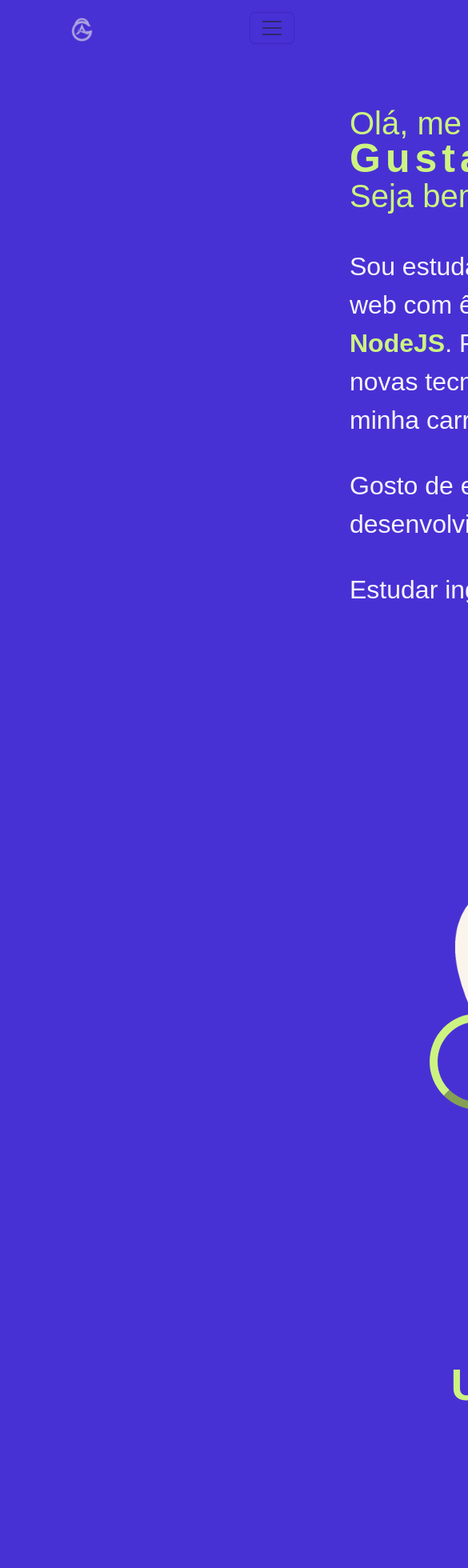
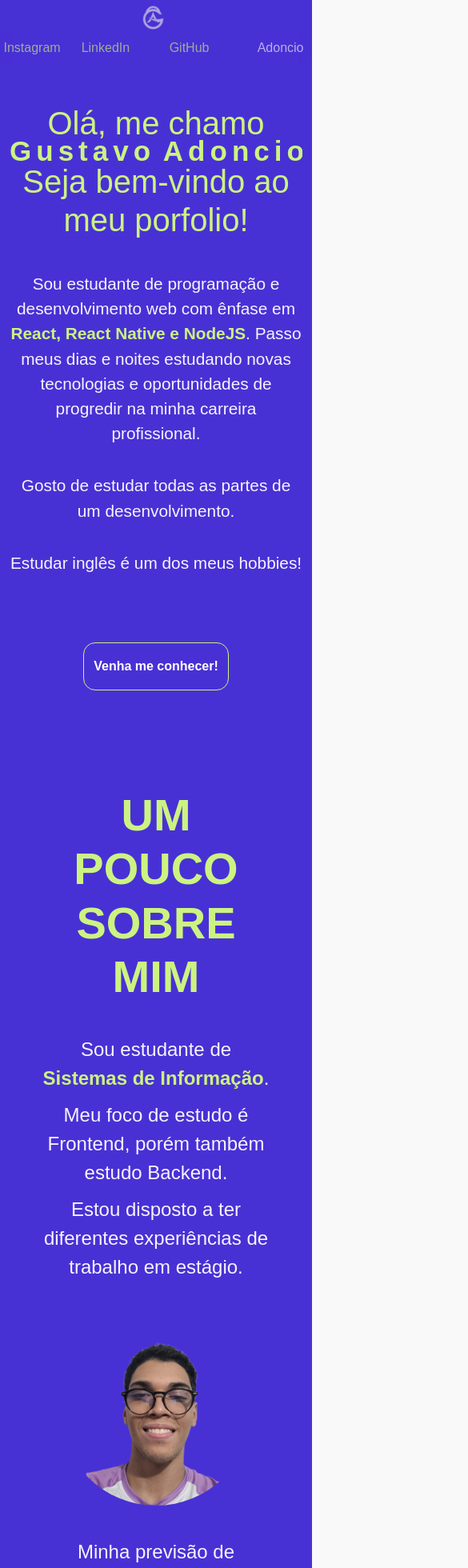
Before and after one commit to Adonccio/portfolio, a React (Vite) app: page / in a window 390 px wide. Shown: the top 1960 px of the page at 80% size, 585 px wide, since content can reach past the window. Built offline with nearby package versions, Linux system fonts and the light colour scheme; a web font is replaced by a local one.

Commit message:
responsividade

```diff
--- a/src/App.css
+++ b/src/App.css
@@ -9,6 +9,7 @@ body {
 h1{
   font-size: 3.5rem;
 }
+
 
 #infos-home {
   display: flex;
@@ -108,6 +109,11 @@ h1{
   background-color: #ccf381;
   color: #4831d4 !important;
 }
+
+#venha:hover {
+  color: #4831d4;
+}
+
 
 #foto {
   position: relative;
@@ -314,7 +320,7 @@ hr {
   font-size: 40px;
   color: #ccf381;
 }
-.sobreMim{
+#sobreMim{
 
   background-color: #4831D4;
 }
@@ -369,7 +375,7 @@ a{
 }
 
 .itensSobre {
-  margin-top: 200px;
+  margin: 200px auto auto auto;
 }
 
 #fotodiv {
@@ -543,13 +549,10 @@ a{
 .linkRedes{
   color: #4831D4 !important;
 }
+@media (max-width: 1650px) {
 
-@media (max-width: 1650px) {
-  section{
-    width: 1650px;
-  }
 #textos{
-  width: 15000px;
+  width: 1500px;
 }
 
 #foto{
@@ -579,9 +582,6 @@ a{
 #infos-home {
   display: flex;
   flex-direction: row;
-}
-.sectionRedes {
-  width: 1650px;
 }
 }
 
@@ -624,10 +624,6 @@ a{
     left: 10rem;
   }
 
-  .itensSobre{
-    width: 250px;
-    display: grid;
-  }
   .botaoProjeto{
     margin-top: 0px;
   }
@@ -666,6 +662,54 @@ a{
   float:left;
   width: 1200px;
 }
+
+#infos-home {
+  flex-direction: column; /* Alinhando os elementos verticalmente */
+}
+#textos{
+  width: 1000px;
+}
+#fotodiv{
+  width: 500px;
+}
+.container1{
+  width: 1000px;
+}
+.container2{
+  width: 1000px;
+}
+.txtSobre{
+  width: 200px;
+}
+#infos{
+  background-image: none;
+  background-color: #4831d4 !important;}
+  body{
+  text-align: center;
+
+  }
+
+#textos {
+  width: fit-content;
+}
+.sobreMimItens {
+  grid-template-columns: 1fr ;
+  align-content: space-around;
+}
+.itensSobre{
+  width: 100%;
+  margin-top: 30px;
+}
+.txtSobre{
+  margin: 10px auto;
+  width: 300px;
+}
+.minhaFoto{
+  top: 0px;
+  width: 30rem;
+  height: 30rem;
+}
+
 }
 
 
@@ -679,128 +723,253 @@ a{
   .nav-item{
     width: 110px;
   }
+  .sectionProjetos{
+    height: 3000px;
+  }
 
   .tecnologias{
-    width: 850px;
+    width: 700px;
+  }
+  .tecnologias > img{
+    width: 250px;
+    height: 250px;
+    animation: none;
   }
 
   .navbar {
-    height: 70px;
+    height: 80px;
     align-content: center;
   }
+  .container1{
+    width: 700px;
+  }
+  .container2{
+    width:  700px;
+  }
+  .descricaoProjeto {
+    width: 550px;
+  }
+  .projeto1, .cardProjeto1{
+    width: 600px;
+    height: 520px;
+    display: grid;
+    grid-auto-flow:dense;
+    align-content: center;
+  }
+  .projeto1 > img {
+    margin: 15px auto;
+  }
+  .projeto2, .cardProjeto2{
+    width: 600px;
+    height: 520px;
+    display: grid;
+    grid-template-columns: 1fr;
+    grid-auto-flow:dense;
+    gap: 0px;
+    align-content: center;
+  }
+  .projeto2 > img {
+    margin: 15px auto;
+    order: -1;
+  }
+
+  .projetoFoto {
+    width: 200px;
+    height: 200px;
+  }
+  .dadosProjeto{
+    height: 200px;
+    order: 1;
+  }
+  .dadosProjeto > h2 {
+    font-size: 30px;
+  }
+  .dadosProjeto > h3 {
+    font-size: 25px;
+  }
+  .dadosProjeto > p {
+    font-size: 20px;
+  }
+  .projetos{
+    gap: 30px;
+    justify-items: center;
+  }
+  .TitleSobre{
+    width: 600px;
+    margin: auto;
+  }
+}
+@media (max-width: 920px) {
+  #foto{
+    width: 25rem;
+    height: 25rem;
+  }
+  .circleGreen{
+    width: 7rem;
+    height: 7rem;
+    right: 6rem;
+  }
+  .circlePurple{
+    width: 7rem;
+    height: 7rem;
+    left: 20rem;
+  }
+  #fotodiv {
+    height: 25rem;
+  }
+}
+@media (max-width: 770px){
+  .tecnologias{
+    width: 22rem !important ;
+    height: 15rem;
+  }
+  .reactfoto{
+    width: 150px !important;
+    height: 130px !important;
+    margin: auto;
+  }
+  .nativefoto{
+    width: 150px !important;
+    height: 130px !important;
+    margin: auto;
+  }
+  .container1, .container2{
+    width: 100%;
+  }
+  .projeto1, .projeto2{
+    width: 100%;
+    margin: auto;
+  }
+  .cardProjeto1, .cardProjeto2{
+    width: 100%;
+  }
+  .dadosProjeto{
+    width: 80%;
+    margin: auto;
+  }
+  .dadosProjeto > h2{
+    font-size: 1.5rem;
+  }
+  .tecnologias{
+    margin: auto;
+  }
+  .dadosProjeto > h3{
+    font-size: 1.2rem;
+  }
+  .dadosProjeto > p{
+    font-size: 1rem;
+    margin-bottom: 2px;
+  }
+  .dadosProjeto > button{
+    height: 3rem;
+  }
+  .descricaoProjeto{
+    width: 80%;
+  }
+  .divfoto{
+    width: 300px;
+  }
+  .TitleSobre{
+    width: 70%;
+  }
+  .circlePurple{
+    display: none;
+  }
+  .circleGreen{
+
+    display: none;
+  }
+  #fotodiv{
+    width: 70%;
+    display: none;
+  }
+  #foto{
+    width: 350px;
+    height: 300px;
+    margin: auto;
+  }
+  .container1, .container2 {
+    width: 80%;
+  }
   .minhaFoto{
-    width: 400px;
-    height: 400px;
-    position: relative;
-    top: 10rem;
+    width: 80%;
+    height: 80%;
+  }
+  .divfoto{
+    margin: auto;  }
+  .gustavo > h1 {
+    font-size: 40px !important;
+  }
+  .tecnologias{
+    width: 90%;
+  }
+  .reactfoto, .nativefoto{
+    width: 25% !important;
+    height: 20%;
+  }
+  .botaoProjeto{
+    margin: auto;
+    height: 4rem;
+    margin-bottom: 10px !important;
+  }
+  .cardProjeto1, .cardProjeto2{
+    height: 130%;
+  }
+  .projetos{
+    gap: 40px;
+    align-items: center;
+  }
+  .techs {
+
+    width: 100%;
+  }
+  #gradeTechs{
+    grid-template-columns: 1fr 1fr;
+  }
+  .sectionProjetos{
+    height: 3200px;
+  }
+  .whatsappDiv{
+    display: none;
+  }
+  .redesImg{
+    display: none;
+  }
+  .sectionRedes{
+    height: 80%;
+  }
+  .container > h2 {
+    margin-bottom: 0px !important;
+    padding-bottom: 15px !important;
   }
 }
 
-@media (max-width: 770px){
-    #foto{
-      width: 450px;
-      height: 450px;
+@media (max-width: 500px) {
+
+  .gustavo > h1 {
+    font-size: 35px !important;
   }
-    .text{
-      font-size: 50px !important;
-    }
-    .reactfoto{
-      width: 250px !important;
-      height: 250px;
-
-    }
-    .nativefoto {
-
-      width: 250px !important;
-      height: 250px;
+  .navbarItem{
+    margin-left: 0px !important;
+    padding-left: 10px !important;
+    padding-right: 10px !important;
+    width: fit-content !important;
   }
 
-    .circlePurple {
-      width: 120px;
-      height: 120px;
-      border:  10px outset  #4831d4 ;
-      border-radius: 120px;
-      position: relative;
-      left: 350px;
-      top: -500px;
+  .navbar{
+    display: flex;
+    place-content: center;
   }
-    .circleGreen {
-      width: 120px;
-      height: 120px;
-      border:  10px outset  #ccf381 ;
-      border-radius: 120px;
-      position: relative;
-      left: 0px;
-      top: -300px;
-    }
-    #fotodiv{
-      position: relative;
-      left: 100px;
-    }
-    #infos-home{
-      width: 750px;
-    }
-    .redesSociaisImg{
-      right: 18rem;
-    }
-    .tecnologias{
-      width: 700px;
-      height: 400px;
-    }
-}
-
-@media (max-width: 600px) {
-.container {
-  width: 800px;
-}
-}
-
-@media (max-width: 450px) {
-  #infos-home{
-    display: grid;
-    grid-row: auto;
-  }
-  #textos{
-    width: 750px;
-    font-size: 2rem;
-  }
-
-  #infos {
-    background-image: linear-gradient(90deg, #4831d4 80%, #ccf381 20%);
-}
-.botaoinicial {
-  width:300px;
-  height: 80px;
-  font-size: 1.5rem;
-}
-.botaotechs {
-
-  width:400px;
-  height: 80px;
-  font-size: 1.5rem;
-}
-
   .botaoProjeto {
 
-  width:150px;
-  height: 80px;
-}
-.redesSociaisImg{
-  display: none;
-}
-.sectionRedes{
-  text-align: center;
-  height: 1200px;
+    margin: 5px 2px;
+    width: fit-content;
   }
   .botoesRedes{
     display: grid;
   }
   .botaoredes{
-  margin: 15px auto;
-  width: 300px;
-}
-.reactfoto{
 
-  animation: none
+    margin: 20px auto;
   }
 }
--- a/src/components/About.jsx
+++ b/src/components/About.jsx
@@ -39,7 +39,7 @@ export default function About () {
 
     return (
         <>
-        <section className="sobreMim">
+        <section id='sobreMim' >
 
         <div className="container sobreMimdiv">
         <h1 className='TitleSobre'>UM POUCO SOBRE MIM</h1>
--- a/src/components/Infos.jsx
+++ b/src/components/Infos.jsx
@@ -55,13 +55,13 @@ export default function Infos () {
             Olá, me chamo
 
     </h1>
-        <h1 className='gustavo' style={style.words}>
+        <h1 className='gustavo'  style={style.words}>
  {
   'Gustavo Adoncio,'.split('').map((i) =>
    i == ' ' ?
-   <Letter space={true} letter={i}/>
+   <Letter space={true} key={Math.random()} letter={i}/>
    :
-   <Letter space={false} letter={i}/>
+   <Letter space={false} key={Math.random()} letter={i}/>
   )}
 </h1>
 <h1 id="hello2">
@@ -84,7 +84,8 @@ export default function Infos () {
     color="success"
     outline
   >
-    Venha me conhecer!
+    <a id='venha' href="#sobreMim">
+    Venha me conhecer!</a>
   </Button>
     </div>
     <div id='fotodiv'>
--- a/src/components/Navbar.jsx
+++ b/src/components/Navbar.jsx
@@ -22,7 +22,7 @@ export default function NavbarTop (args) {
   const toggle = () => setIsOpen(!isOpen);
 
   return (
-      <Navbar class='navbar' fixed='top' expand={'md'} container={'fluid'}{...args}>
+      <Navbar className='navbar' fixed='top' expand={true} container={'fluid'}{...args}>
         <div className='container navbar'>
             <NavbarBrand className='navbarItem' href="/"><img src={logo} alt="" className="logo" /></NavbarBrand>
             <NavbarToggler onClick={toggle} />
--- a/src/components/PrincipaisTechs.jsx
+++ b/src/components/PrincipaisTechs.jsx
@@ -21,7 +21,8 @@ export default function PrincipaisTechs () {
         <img src={native} alt="" className='nativefoto'/>
     </div>
     <p className='txtTechs'>
-        Apesar da minha curiosidade para estudar diversas tecnologias, meus estudos principais são focados em React para desenvolvimento Web e React Native para desenvolvimento Mobile.
+        Apesar da minha curiosidade para estudar diversas tecnologias, meus estudos principais são focados em React para desenvolvimento Web e React Native para desenvolvimento Mobile, além de
+        me interessar bastante sobre a tecnologia C#.
         Veja abaixo todas tecnologias com que tenho familiaridade.
     </p>
     <div>
--- a/src/components/Redes.jsx
+++ b/src/components/Redes.jsx
@@ -39,7 +39,6 @@ export default function Redes () {
                     <h2 className='wppText'>Fale diretamente comigo no Whatsapp</h2>
                     <img className='qr' src={qr} alt="" />
                 </div>
-                <img className='redesSociaisImg' src={redes} alt="" />
             </div>
         </div>
         </section>
--- a/src/components/Techs.jsx
+++ b/src/components/Techs.jsx
@@ -3,7 +3,7 @@ import html from '../assets/techs/html.png'
 import react from '../assets/techs/react.png'
 import native from '../assets/techs/smartphone.png'
 import node from '../assets/techs/node.png'
-import postgre from '../assets/techs/postgre.png'
+import c from '../assets/techs/c.png'
 import ts from '../assets/techs/ts.png'
 import sass from '../assets/techs/sass.png'
 import git from '../assets/techs/git.png'
@@ -21,7 +21,7 @@ export default function Techs () {
                 <TechCard foto={react} nome='REACT'/>
                 <TechCard foto={native} nome='REACT NATIVE'/>
                 <TechCard foto={node} nome='NODE JS'/>
-                <TechCard foto={postgre} nome='POSTGRESQL'/>
+                <TechCard foto={c} nome='C#'/>
                 <TechCard foto={sass} nome='SASS'/>
                 <TechCard foto={bootstrap} nome='BOOTSTRAP'/>
                 <TechCard foto={git} nome='GIT'/>
```
Also changed, not shown: src/assets/techs/c.png (added). Lines whose indentation alone changed are shown as unchanged.
